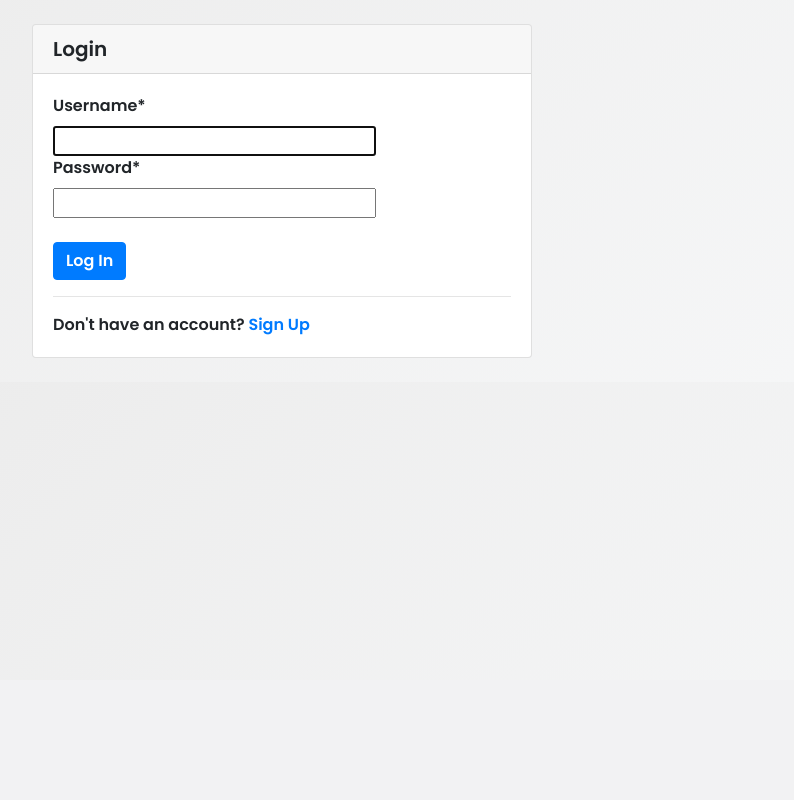
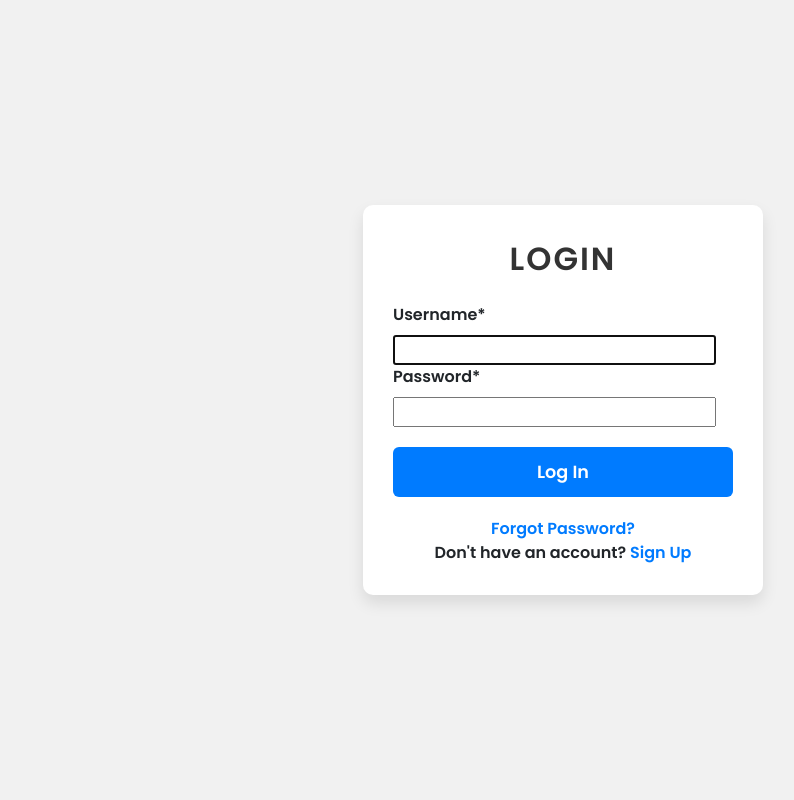
Before and after one commit to SE-H-W/Project-02, a Django app: page /accounts/login/ in a window 1280 px wide. Shown: the part 120-920 px from the top of the page, without its empty margins (77-871 px from the left). Before the commit the page ends 478 px from the top, so only its background shows below. Run offline with Django 4.2, Linux system fonts and the light colour scheme; some libraries are stand-ins or nearby versions.

Commit message:
Update login.html

```diff
--- a/templates/registration/login.html
+++ b/templates/registration/login.html
@@ -89,20 +89,23 @@
 </style>
 
 <!-- templates/registration/login.html -->
-<div class="container">
-
-
-   <div class="card m-4" style="width: 500px;">
-    <h5 class="card-header">Login</h5>
-    <div class="card-body">
-        <form method="post">
-            {% csrf_token %}
-            {{ form |crispy }}
-            <button type="submit" class="btn btn-large btn-primary mt-4">Log In</button>
-            <hr>
-            Don't have an account? <a href="{% url 'signup' %}">Sign Up</a>
-        </form>
+<div class="login-container">
+  <div class="login-card">
+    <div class="login-header">
+      LOGIN
+    </div>
+    <div class="login-body">
+      <form method="post">
+        {% csrf_token %}
+        {{ form|crispy }}
+        <button type="submit" class="btn btn-login">Log In</button>
+      </form>
+    </div>
+    <div class="login-footer">
+      <a href="{% url 'password_reset' %}">Forgot Password?</a><br>
+      Don't have an account? <a href="{% url 'signup' %}">Sign Up</a>
     </div>
   </div>
 </div>
+
 {% endblock %}
```
